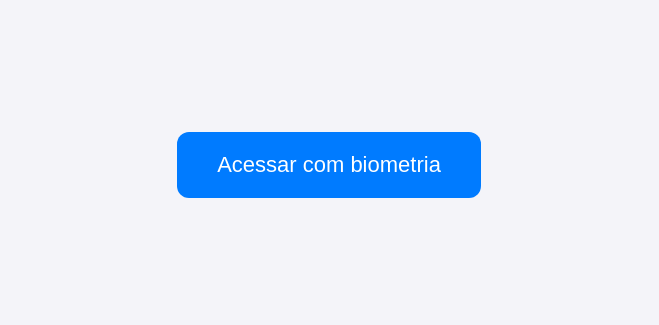
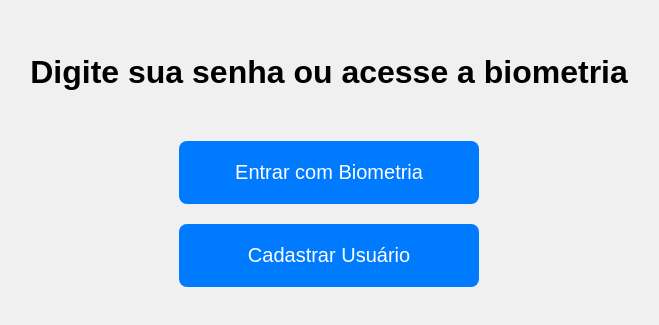
Before and after one commit to lucasfreitas0702/biometria-lanche, a website: page public/index.html in a window 1280 px wide. Shown: the part 235-560 px from the top of the page, without its empty margins (311-970 px from the left). Drawn offline with Linux system fonts and the light colour scheme.

Commit message:
index.html

```diff
--- a/public/index.html
+++ b/public/index.html
@@ -1,92 +1,82 @@
 <!DOCTYPE html>
 <html lang="pt-BR">
 <head>
-    <meta charset="UTF-8">
-    <title>Autenticação Biométrica</title>
+  <meta charset="UTF-8" />
+  <meta name="viewport" content="width=device-width, initial-scale=1.0, user-scalable=no" />
+  <title>Login Biométrico</title>
   <style>
     body {
-            font-family: Arial, sans-serif;
       display: flex;
+      flex-direction: column;
       justify-content: center;
       align-items: center;
       height: 100vh;
       margin: 0;
-            background-color: #f4f4f9;
+      background: #f0f0f0;
+      font-family: Arial, sans-serif;
+      overflow: hidden; /* impede rolagem */
     }
-        .container {
-            text-align: center;
+    h1 {
+      margin-bottom: 40px;
     }
-        #startButton {
-            font-size: 22px;
-            padding: 20px 40px;
+    button {
+      width: 80%;
+      max-width: 300px;
+      padding: 20px;
+      font-size: 20px;
+      margin: 10px 0;
       border: none;
-            border-radius: 12px;
-            background-color: #007bff;
+      border-radius: 8px;
+      background: #007bff;
       color: white;
       cursor: pointer;
-            transition: 0.3s;
     }
-        #startButton:hover {
-            background-color: #0056b3;
-        }
-        #userImage {
-            display: none;
-            margin-top: 20px;
-            max-width: 300px;
-            border-radius: 12px;
-            box-shadow: 0 0 12px rgba(0,0,0,0.3);
+    button:hover {
+      background: #0056b3;
     }
   </style>
 </head>
 <body>
-    <div class="container">
-        <button id="startButton">Acessar com biometria</button>
-        <img id="userImage" src="" alt="Imagem do usuário">
-    </div>
+  <h1>Digite sua senha ou acesse a biometria</h1>
+
+  <!-- Botão de login com biometria -->
+  <button onclick="startAuth()">Entrar com Biometria</button>
+
+  <!-- Botão para abrir tela de cadastro -->
+  <button onclick="window.location.href='/cadastro.html'">Cadastrar Usuário</button>
 
   <script>
-        const startButton = document.getElementById('startButton');
-        const userImage = document.getElementById('userImage');
+    async function startAuth() {
+      try {
+        const optionsRes = await fetch("/auth-options");
+        const options = await optionsRes.json();
 
-        startButton.addEventListener('click', async () => {
-            try {
-                // Aqui sim o navegador permite o uso do WebAuthn
-                const credential = await navigator.credentials.get({
-                    publicKey: {
-                        challenge: new Uint8Array([ // exemplo simples
-                            0x8C, 0xFA, 0x33, 0xF1
-                        ]),
-                        timeout: 60000,
-                        userVerification: "required"
+        options.challenge = new Uint8Array(options.challenge.data);
+
+        if (options.allowCredentials) {
+          options.allowCredentials = options.allowCredentials.map(c => ({
+            ...c,
+            id: new Uint8Array(c.id.data)
+          }));
         }
+
+        const credential = await navigator.credentials.get({ publicKey: options });
+
+        await fetch("/auth-verify", {
+          method: "POST",
+          headers: { "Content-Type": "application/json" },
+          body: JSON.stringify({
+            id: credential.id,
+            type: credential.type
+          })
         });
 
-                // Se chegou aqui, a biometria foi validada
-                console.log("Credencial recebida:", credential);
-
-                // Buscar imagem do usuário autenticado
-                fetch("/get_user_image")
-                    .then(res => res.json())
-                    .then(data => {
-                        if (data.image_url) {
-                            userImage.src = data.image_url;
-                            userImage.style.display = "block";
-
-                            startButton.style.display = "none";
-
-                            // Volta para o botão após 4 segundos
-                            setTimeout(() => {
-                                userImage.style.display = "none";
-                                startButton.style.display = "inline-block";
-                            }, 4000);
+        alert("Login realizado com sucesso!");
+      } catch (err) {
+        console.error("Erro:", err);
+        alert("Falha na autenticação");
       }
-                    });
-
-            } catch (err) {
-                console.error("Erro na autenticação:", err);
-                alert("Falha na leitura biométrica. Tente novamente.");
     }
-        });
   </script>
 </body>
 </html>
```
Lines whose indentation alone changed are shown as unchanged.
